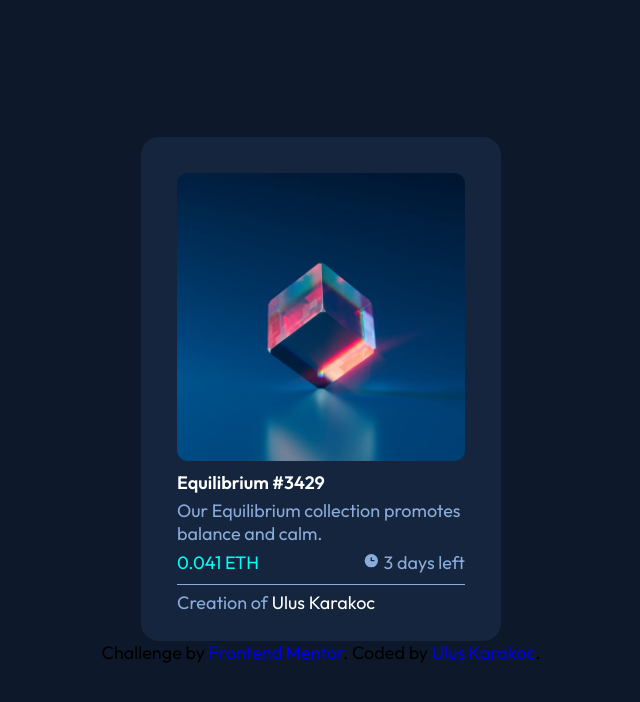
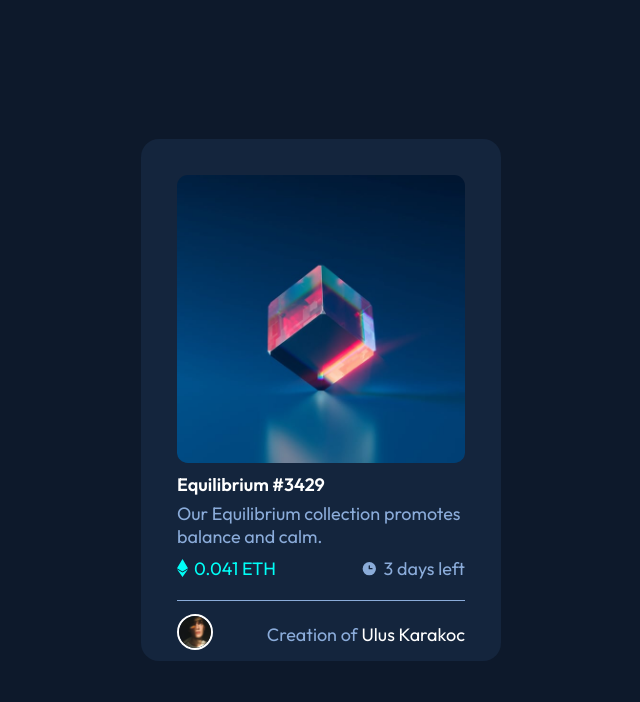
Before and after one commit to uluskarakoc/nft-preview-card, a website: page src/index.html in a window 1280 px wide. Shown: the whole page, without its empty margins (319-959 px from the left). Drawn offline with Linux system fonts and the light colour scheme.

Commit message:
margin-icon

```diff
--- a/src/index.html
+++ b/src/index.html
@@ -24,30 +24,39 @@
           Our Equilibrium collection promotes balance and calm.
         </div>
         <div class="icons">
+          <div class="eth-icon">
+            <div class="eth">
+              <svg width="11" height="18" xmlns="http://www.w3.org/2000/svg">
+                <path
+                  d="M11 10.216 5.5 18 0 10.216l5.5 3.263 5.5-3.262ZM5.5 0l5.496 9.169L5.5 12.43 0 9.17 5.5 0Z"
+                  fill="#00FFF8"
+                />
+              </svg>
+            </div>
             <div class="eth">0.041 ETH</div>
-          <div class="days">
+          </div>
+
+          <div class="days-icon">
+            <div>
               <svg width="17" height="17" xmlns="http://www.w3.org/2000/svg">
                 <path
                   d="M8.305 2.007a6.667 6.667 0 1 0 0 13.334 6.667 6.667 0 0 0 0-13.334Zm2.667 7.334H8.305a.667.667 0 0 1-.667-.667V6.007a.667.667 0 0 1 1.334 0v2h2a.667.667 0 0 1 0 1.334Z"
                   fill="#8BACD9"
                 />
               </svg>
-            3 days left
+            </div>
+            <div>3 days left</div>
           </div>
         </div>
         <div class="line"></div>
         <div class="footer">
+          <div><img src="./images/image-avatar.png" alt="" /></div>
+          <div>
             <span class="creation">Creation of</span>
             <span class="ulus">Ulus Karakoc</span>
           </div>
+        </div>
       </section>
     </section>
-
-    <div class="attribution">
-      Challenge by
-      <a href="https://www.frontendmentor.io?ref=challenge" target="_blank"
-        >Frontend Mentor</a
-      >. Coded by <a href="#">Ulus Karakoc</a>.
-    </div>
   </body>
 </html>
--- a/src/scss/layouts/_main-menu.scss
+++ b/src/scss/layouts/_main-menu.scss
@@ -4,18 +4,17 @@ body {
   align-items: center;
   justify-content: center;
   flex-direction: column;
-}
   .main {
     background-color: $card-bg-blue;
-  height: 28rem;
+    height: 29rem;
     width: 20rem;
-  border-radius:1rem ;
+    border-radius: 1rem;
 
     .card-body {
       padding: 2rem;
       img {
         width: 16rem;
-      border-radius: .6rem;
+        border-radius: 0.6rem;
       }
       .überschrift {
         color: $white;
@@ -27,14 +26,45 @@ body {
       .icons {
         display: flex;
         justify-content: space-between;
+        align-items: center;
+        width: 16rem;
+
+        .eth-icon {
+          display: flex;
+          justify-content: space-between;
+          align-items: center;
+          height: 2rem;
+          width: 5.5rem;
           .eth {
             color: $cyan;
+            svg{
+                margin-top: .2rem;
               }
-      .days {
+          }
+        }
+        .days-icon {
+          display: flex;
+          justify-content: space-between;
+          align-items: center;
           color: $soft-blue;
+          height: 2rem;
+          width: 5.8rem;
+          svg{
+            margin-top: .3rem;
+          }
+
         }
       }
       .footer {
+        display: flex;
+        justify-content: space-between;
+        align-items: center;
+
+        img {
+          width: 2rem;
+          border: 2px solid white;
+          border-radius: 50%;
+        }
         .creation {
           color: $soft-blue;
         }
@@ -42,13 +72,15 @@ body {
           color: $white;
         }
       }
-    div{
-        margin-bottom: .3rem;
+      div {
+        margin-bottom: 0.3rem;
       }
-    .line{
+      .line {
         width: 16rem;
         height: 1px;
         background-color: $soft-blue;
+        margin-bottom: 0.7rem;
       }
     }
   }
+}
```
Also changed, not shown: src/styles/main.css, 1 other file. Lines whose indentation alone changed are shown as unchanged.
